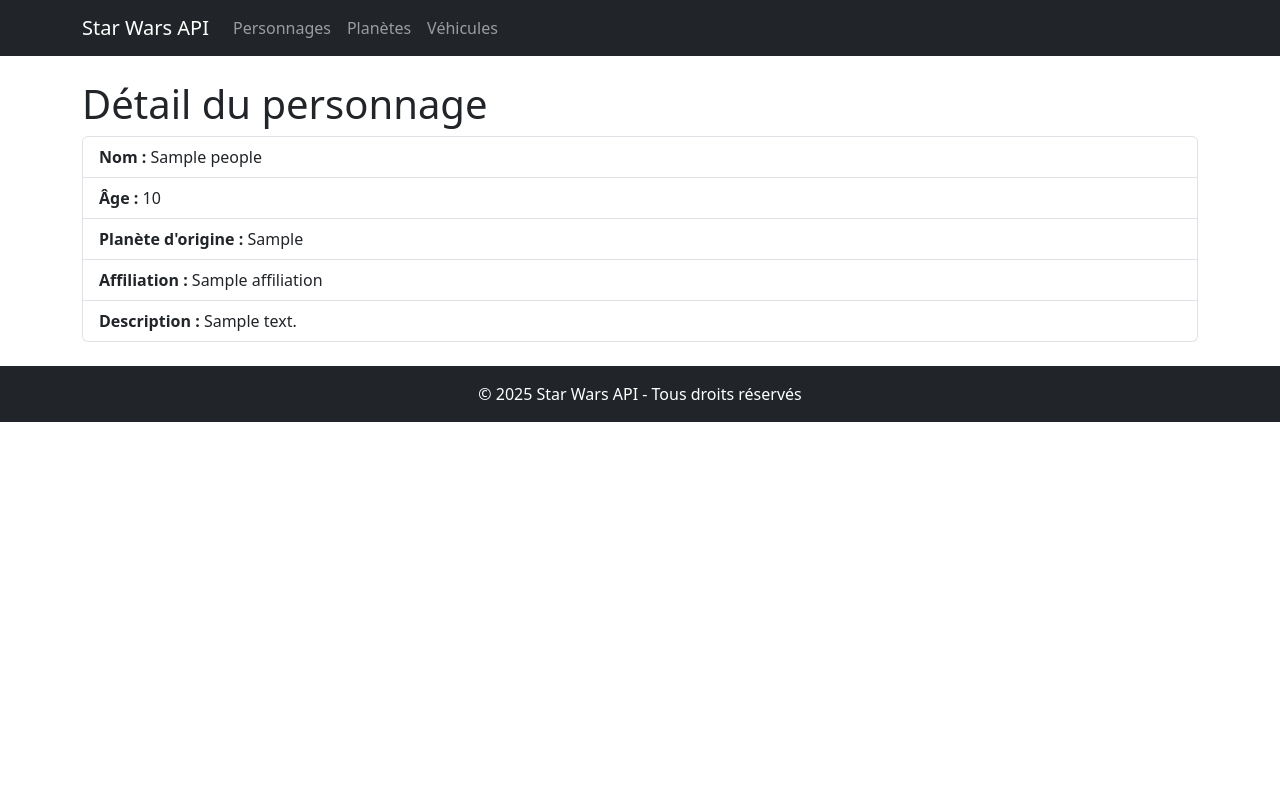
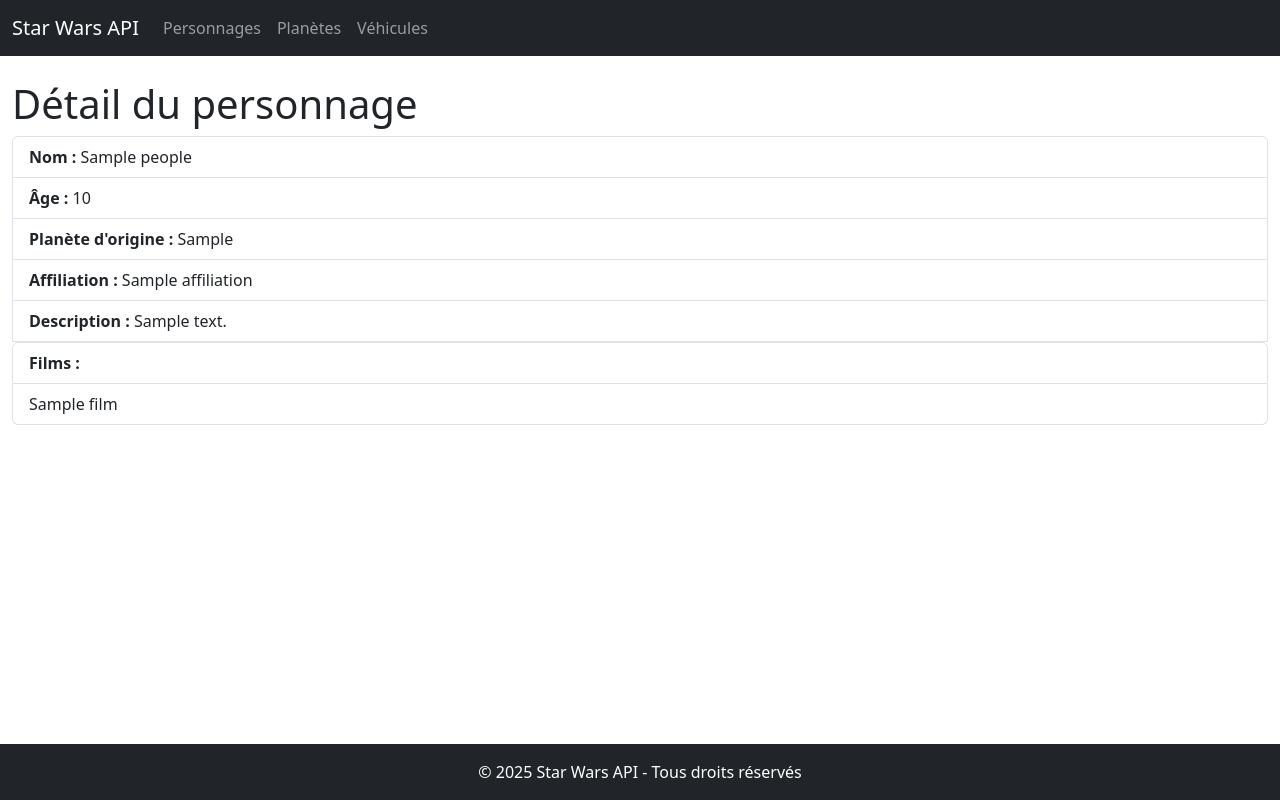
Before and after one commit to romualdrlc/Swapi-python-django, a Django app: template peoples/templates/people_detail.html in a window 1280 px wide. Run offline with Django 5.2, Linux system fonts and the light colour scheme; the template is opened without the code that fills it: most values are stand-ins (such as "Sample title", 1, 10 or a date in 2020).

Commit message:
20251212: ENH People front back
- Ajout de regle css sur balise a
- Ajout de details sur les champs pour l'affichage d'un personnage avec ces films et nom planete
- Ajout d'une methode dans les utils pour recuperer de la data

```diff
--- a/external/swapi/client.py
+++ b/external/swapi/client.py
@@ -38,6 +38,11 @@
         response.raise_for_status()
         return response.json()
 
+    def fetch_url(self, url):
+        response = self.session.get(url)
+        response.raise_for_status()
+        return response.json()
+
     def __enter__(self):
         return self
 
--- a/peoples/templates/people_detail.html
+++ b/peoples/templates/people_detail.html
@@ -9,4 +9,11 @@
   <li class="list-group-item"><strong>Planète d'origine :</strong> {{ people.planete_origine }}</li>
   <li class="list-group-item"><strong>Affiliation :</strong> {{ people.affiliation }}</li>
   <li class="list-group-item"><strong>Description :</strong> {{ people.description }}</li>
+  <ul  class="list-group">
+    <li class="list-group-item"><strong>Films :</strong></li>
+    {% for film in people.films %}
+    <li class="list-group-item">{{ film }}</li>
+    {% endfor %}
+  </ul>
+</ul>
 {% endblock %}
--- a/templates/base.html
+++ b/templates/base.html
@@ -1,4 +1,5 @@
 {% load static %}
+<link rel="stylesheet" href="{% static 'css/style.css' %}">
 
 <!DOCTYPE html>
 <html lang="fr">
@@ -13,7 +14,7 @@
   <body>
     <!-- Navbar -->
     <nav class="navbar navbar-expand-lg navbar-dark bg-dark mb-4">
-      <div class="container">
+      <div class="container-fluid">
         <a class="navbar-brand" href="/">Star Wars API</a>
         <button
           class="navbar-toggler"
@@ -43,14 +44,14 @@
     </nav>
 
     <!-- Contenu principal -->
-    <div class="container">
+    <div class="container-fluid">
       {% block content %}
       <!-- Contenu spécifique à chaque page -->
       {% endblock %}
     </div>
 
     <!-- Footer -->
-    <footer class="bg-dark text-white text-center py-3 mt-4">
+    <footer class="bg-dark text-white text-center py-3 mt-4 fixed-bottom">
       &copy; 2025 Star Wars API - Tous droits réservés
     </footer>
 
```
Also changed, not shown: external/swapi/serializer.py (+6 -2 lines), external/swapi/utils.py (+10 -0 lines), peoples/templates/people_list.html (+10 -8 lines), 1 other file.
